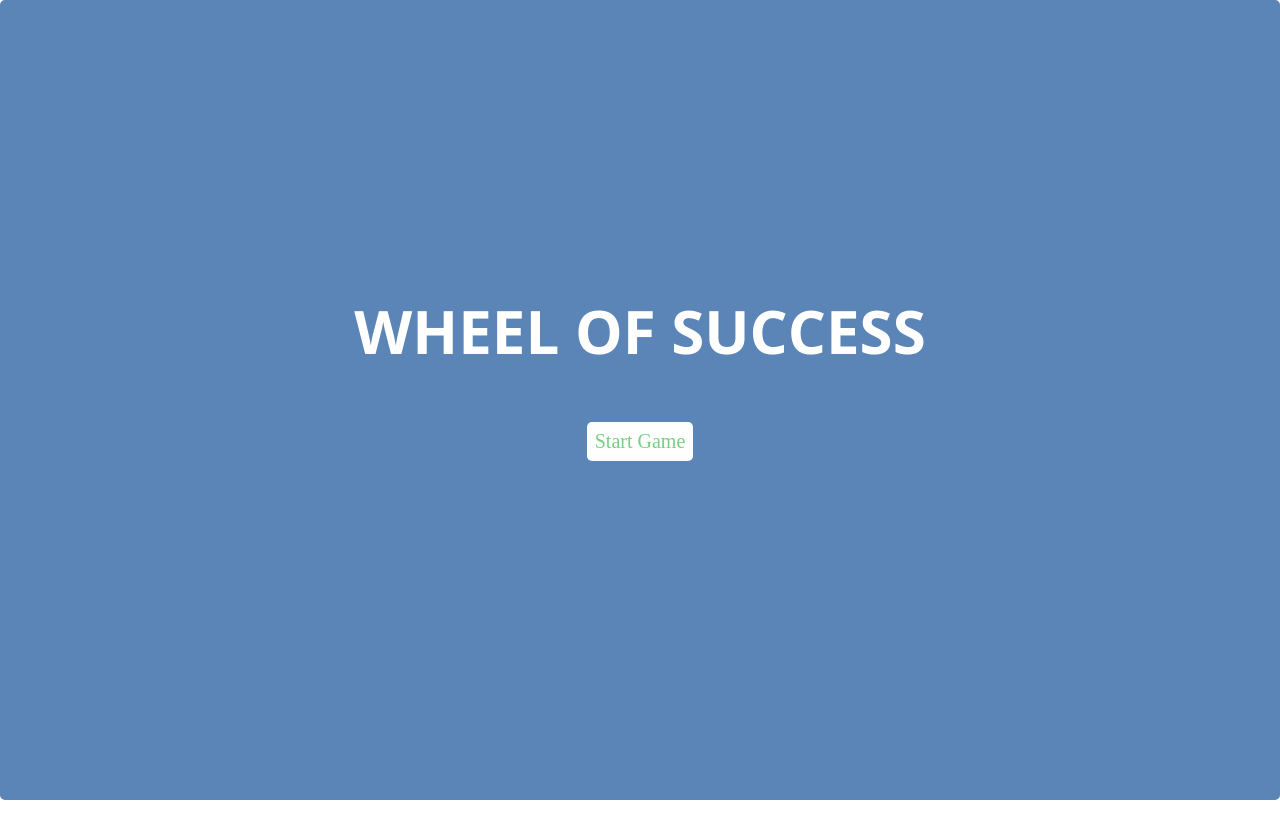
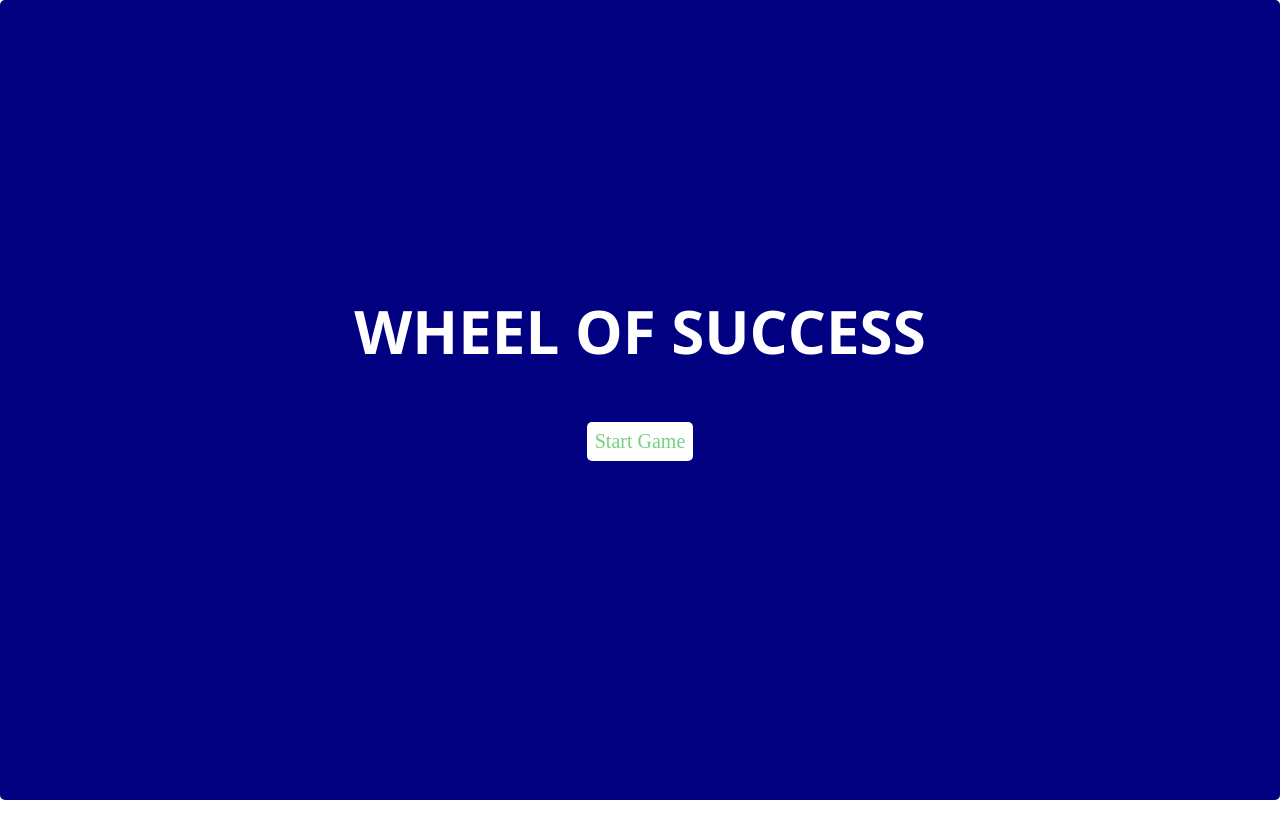
Before and after one commit to Nnanna-okoli/U6-Game-Show-App, a plain HTML site: page index.html in a window 1280 px wide. Drawn offline with nearby package versions, Linux system fonts and the light colour scheme.

Commit message:
1st Draft ready for slack review
Color changes

```diff
--- a/css/styles.css
+++ b/css/styles.css
@@ -6,7 +6,7 @@
 :root {
   --color-win: #78CF82;
   --color-lose: #D94545;
-  --color-start: #5b85b7;
+  --color-start: navy;
   --color-neutral: #445069;
   --color-neutral-light: #D2D2D2;
   --color-keys: #37474F;
```
